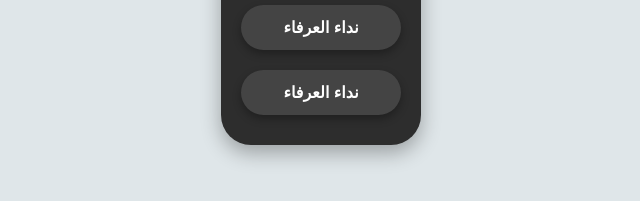
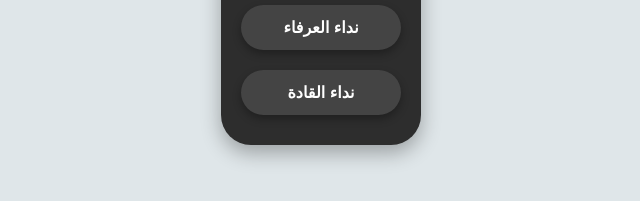
Before and after one commit to FadyBahaa/scout-whistles-, a plain HTML site: page index.html in a window 1280 px wide. Shown: the part 503-704 px from the top of the page, 319-959 px from the left. Drawn offline with Linux system fonts and the light colour scheme.

Commit message:
Update index.html

```diff
--- a/index.html
+++ b/index.html
@@ -61,7 +61,7 @@
     <button class="btn" onclick="playSound(4)">خطر</button>
     <button class="btn" onclick="playSound(5)">طلب النجدة</button>
     <button class="btn" onclick="playSound(6)">نداء العرفاء</button>
-    <button class="btn" onclick="playSound(7)">نداء العرفاء</button>
+    <button class="btn" onclick="playSound(7)">نداء القادة</button>
 
   </div>
 
```
